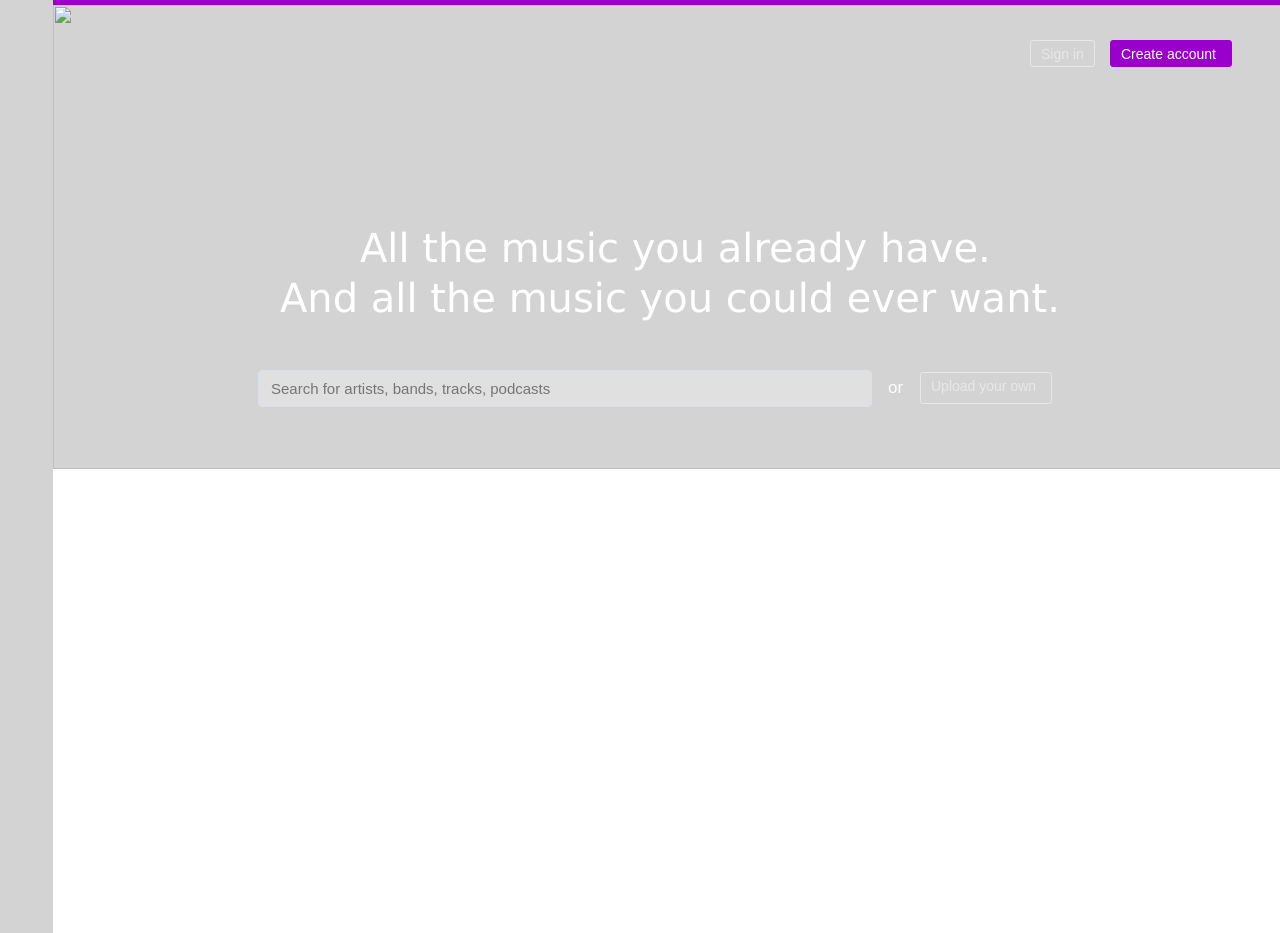
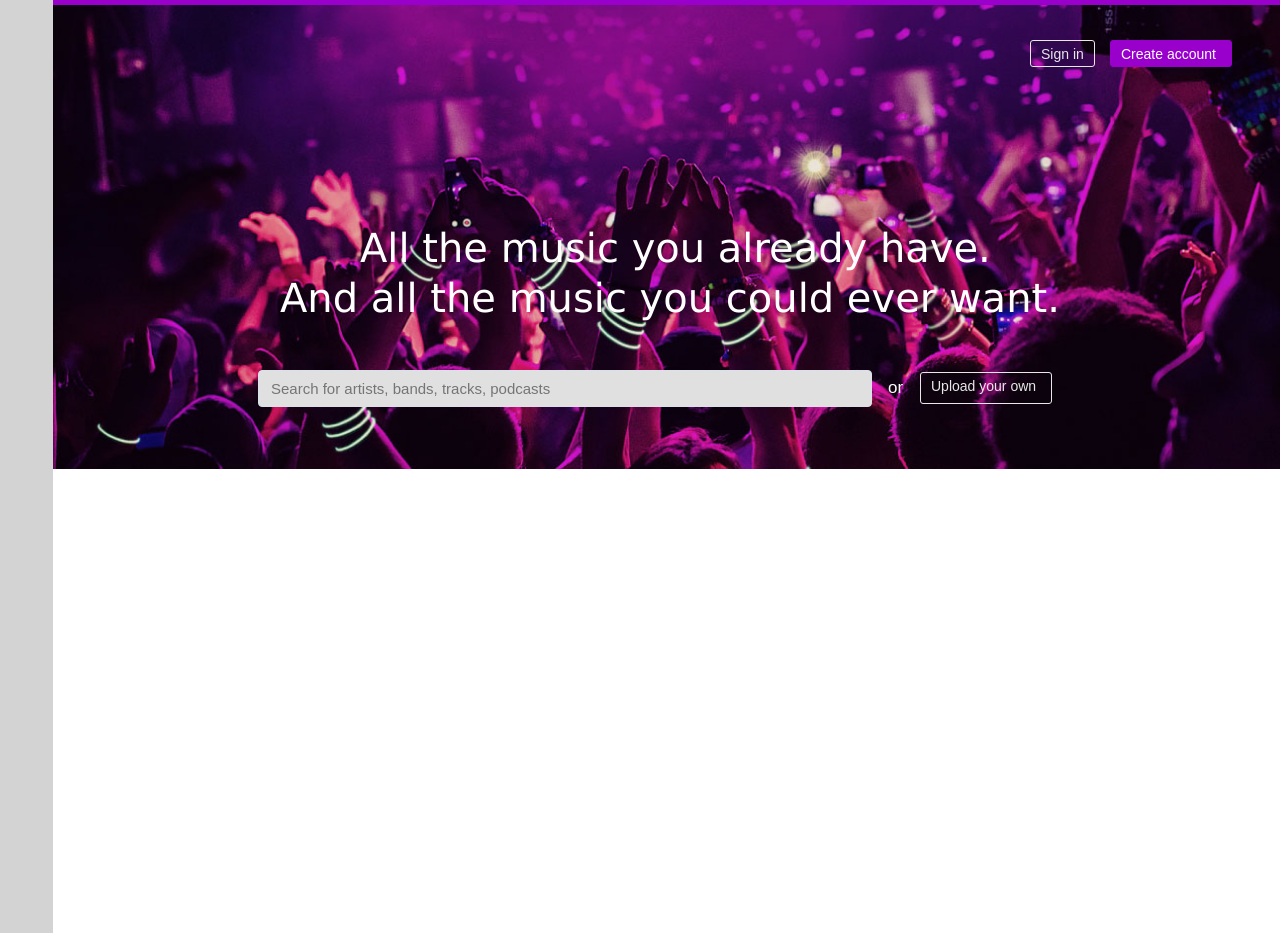
Before and after one commit to MichelleLombardi/SoundCloud, a plain HTML site: page WebContent/index.html in a window 1280 px wide. Drawn offline with Linux system fonts and the light colour scheme.

Commit message:
src malo

```diff
--- a/WebContent/index.html
+++ b/WebContent/index.html
@@ -90,7 +90,7 @@
 <body>
     <div id="content">
         <div id="barDet1" style="position:absolute; top:0px; left:53px; width:1240px; height:5px; background:#9900CC;"></div>
-        <img id="firstImage" src="foto3.jpg" style="position:absolute; top:5px; left:53px; width:1240px; height:464px;">
+        <img id="firstImage" src="public/img/foto3.jpg" style="position:absolute; top:5px; left:53px; width:1240px; height:464px;">
         <div id="fondo" style="position:absolute; top:469px; left:53px; width:1240px; height:464px; background:white;"></div>
         <a class="ghost" id="signin" style="position:absolute; top:40px; left:1030px; width:43px; height:15px;">Sign in</a>
         <a class="colorY" id="createaccount" style="position:absolute; top:40px; left:1110px; width:100px; height:15px;">Create account</a>
```
